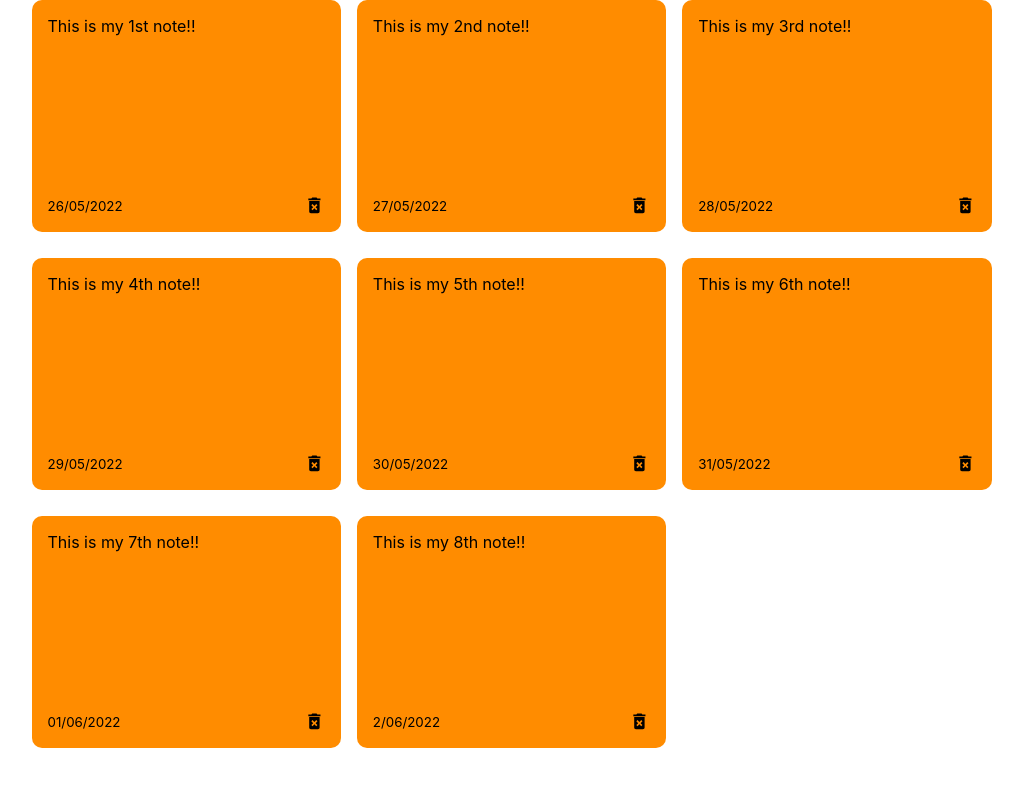
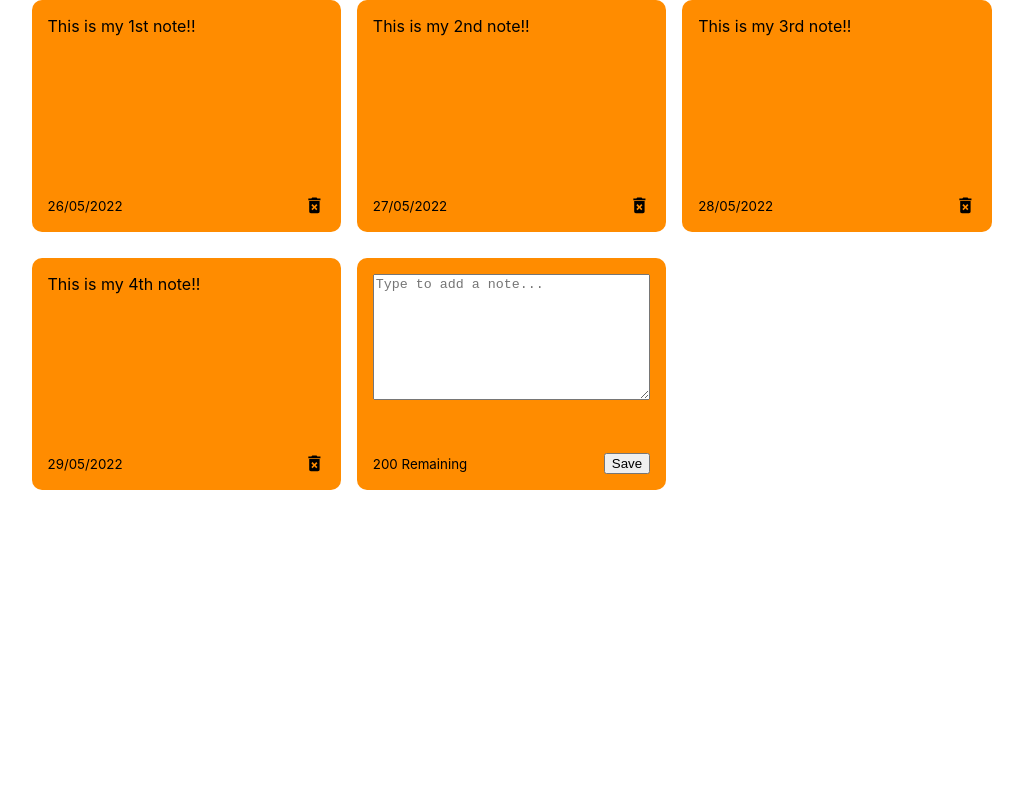
Before and after one commit to GloriaUloaku/react-notes-app, a React (Create React App) app: page / in a window 1280 px wide. Shown: the top 786 px of the page, without its empty margins (121-1144 px from the left). Built offline with nearby package versions, Linux system fonts and the light colour scheme.

Commit message:
5th commit

```diff
--- a/src/App.js
+++ b/src/App.js
@@ -28,29 +28,7 @@
        date: '29/05/2022',
        },
 
-       {
-       id:nanoid(),
-       text: 'This is my 5th note!!',
-       date: '30/05/2022',
-       },
 
-       {
-       id:nanoid(),
-       text: 'This is my 6th note!!',
-       date: '31/05/2022',
-       },
-
-       {
-       id:nanoid(),
-       text: 'This is my 7th note!!',
-       date: '01/06/2022',
-       },
-
-       {
-       id:nanoid(),
-       text: 'This is my 8th note!!',
-       date: '2/06/2022',
-       },
 
      ]);
 
--- /dev/null
+++ b/src/components/AddNote.js
@@ -0,0 +1,18 @@
+const AddNote = () => {
+    return(
+        <div className='note new'>
+            <textarea
+            rows ='8'
+            cols='10'
+            placeholder='Type to add a note...'>
+
+            </textarea>
+            <div className='note-footer'>
+                <small>200 Remaining</small>
+                <button className='save'>Save</button>
+            </div>
+        </div>
+    );
+};
+
+export default AddNote;
--- a/src/components/NotesList.js
+++ b/src/components/NotesList.js
@@ -1,4 +1,5 @@
 import Note from './Note';
+import AddNote from './AddNote';
 
 const NotesList = ({ notes }) => {
      return (
@@ -10,6 +11,7 @@
 
              ))}
 
+                <AddNote />
          </div>
 
     );
```
